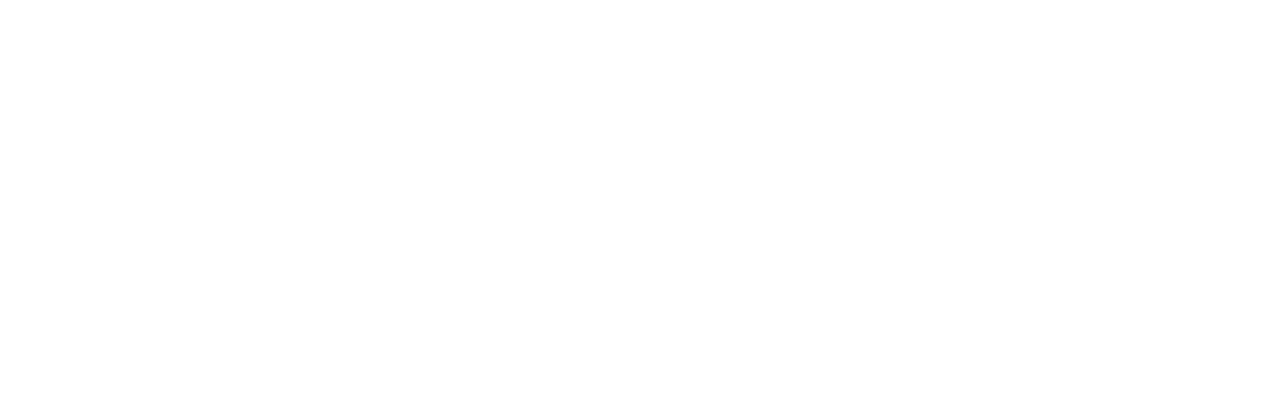
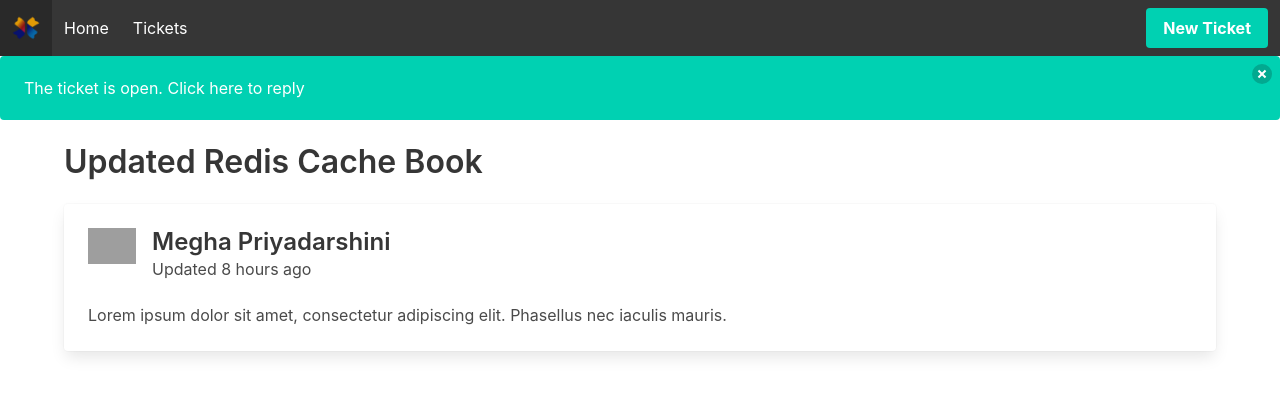
Before and after one commit to mpriyadarshini/Ticket-Manager, an Angular app: page /user/tickets/details in a window 1280 px wide. Before the commit this address led to /. Shown: the top 396 px of the page. Built offline with nearby package versions, Linux system fonts and the light colour scheme; grey boxes are pictures that could not be loaded.

Commit message:
Add ticket details component

```diff
--- /dev/null
+++ b/src/app/ticket-details/ticket-details.component.html
@@ -0,0 +1,32 @@
+<app-header></app-header>
+<div class="notification is-primary">
+  <button class="delete"></button>
+  The ticket is open. Click here to reply
+</div>
+
+<div class="container">
+  <h6 class="title">Updated Redis Cache Book</h6>
+  <div class="card">
+    <div class="card-content">
+      <div class="media">
+        <div class="media-left">
+          <figure class="image is-48x48">
+            <img
+              src="https://bulma.io/images/placeholders/96x96.png"
+              alt="Placeholder image"
+            />
+          </figure>
+        </div>
+        <div class="media-content">
+          <p class="title is-4">Megha Priyadarshini</p>
+          <p class="subtitle is-6">Updated 8 hours ago</p>
+        </div>
+      </div>
+
+      <div class="content">
+        Lorem ipsum dolor sit amet, consectetur adipiscing elit. Phasellus nec
+        iaculis mauris.
+      </div>
+    </div>
+  </div>
+</div>
--- /dev/null
+++ b/src/app/ticket-details/ticket-details.component.ts
@@ -0,0 +1,15 @@
+import { Component, OnInit } from '@angular/core';
+
+@Component({
+  selector: 'app-ticket-details',
+  templateUrl: './ticket-details.component.html',
+  styleUrls: ['./ticket-details.component.scss']
+})
+export class TicketDetailsComponent implements OnInit {
+
+  constructor() { }
+
+  ngOnInit(): void {
+  }
+
+}
--- a/src/app/ticket-list/ticket-list.component.html
+++ b/src/app/ticket-list/ticket-list.component.html
@@ -4,7 +4,7 @@
   <!-- TODO: this ticket should be a new component-->
   <div class="ticket">
     <div class="ticket-title">
-      <h3 class="is-size-4">Updated Redis Cache Book</h3>
+      <a  class="is-size-4" routerLink="/user/tickets/details">Updated Redis Cache Book</a>
       <span class="tag is-success ml-auto">
         This ticket has been closed
       </span>
```
Also changed, not shown: src/app/app-routing.module.ts (+12 -11 lines), src/app/app.module.ts (+9 -7 lines), src/app/ticket-details/ticket-details.component.scss (added), 1 other file (tests, documents, lock files or other folders).
